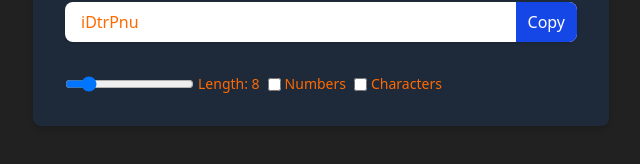
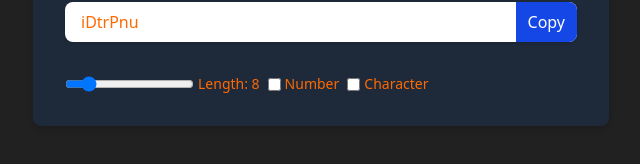
Before and after one commit to Shanvi30/Password_Generator, a React (Vite) app: page / in a window 1280 px wide. Shown: the part 126-290 px from the top of the page, without its empty margins (319-959 px from the left). Built offline with nearby package versions, Linux system fonts and the light colour scheme.

Commit message:
Final Commit

```diff
--- a/src/App.jsx
+++ b/src/App.jsx
@@ -73,7 +73,7 @@ function App() {
                 setNumberAllowed((prev) => !prev);
               }}
             />
-            <label htmlFor="numberInput">Numbers</label>
+            <label htmlFor="numberInput">Number</label>
           </div>
           <div className="flex items-center gap-x-1">
             <input
@@ -84,7 +84,7 @@ function App() {
                 setCharAllowed((prev) => !prev);
               }}
             />
-            <label htmlFor="characterInput">Characters</label>
+            <label htmlFor="characterInput">Character</label>
           </div>
         </div>
       </div>
```
